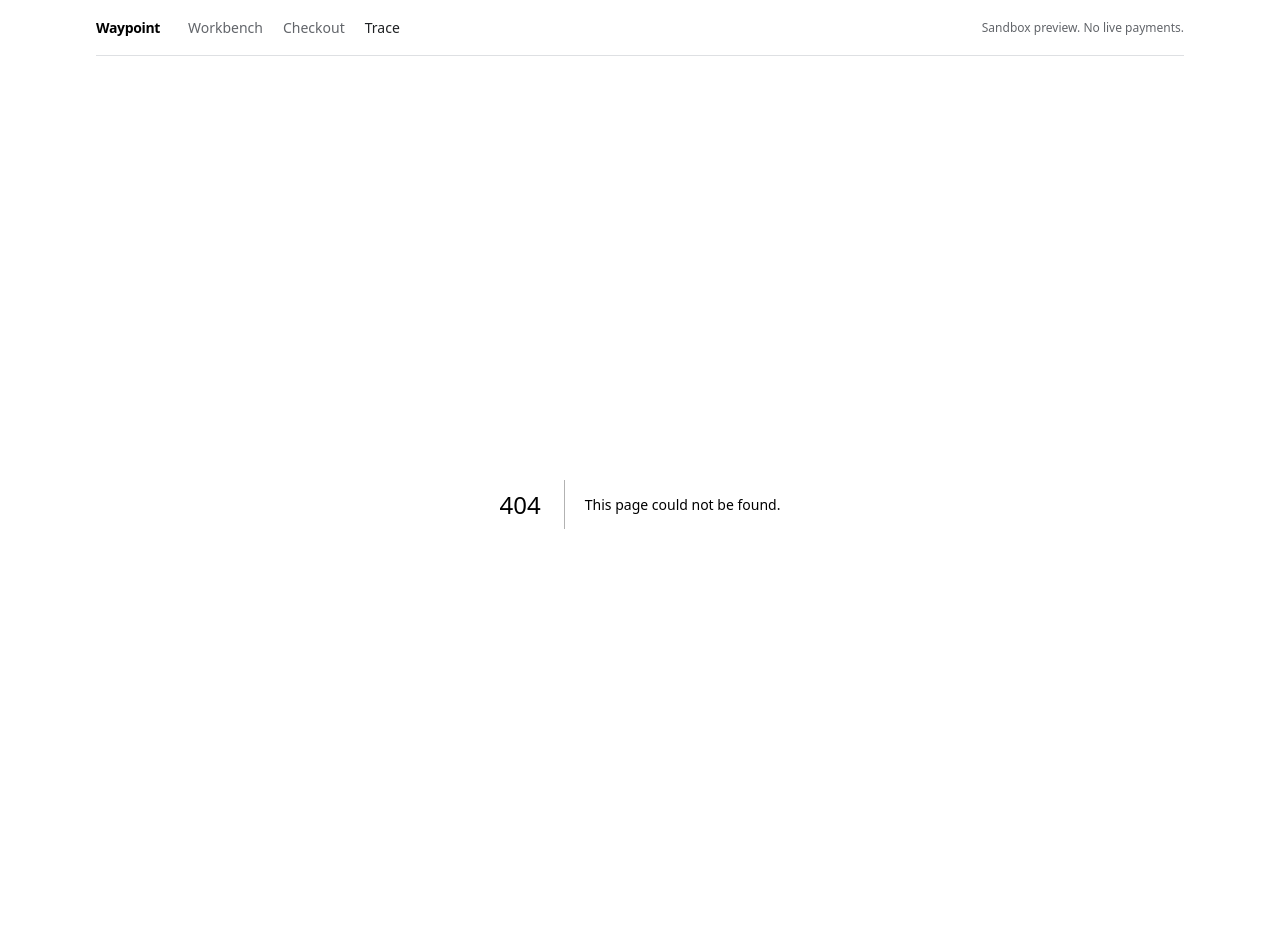
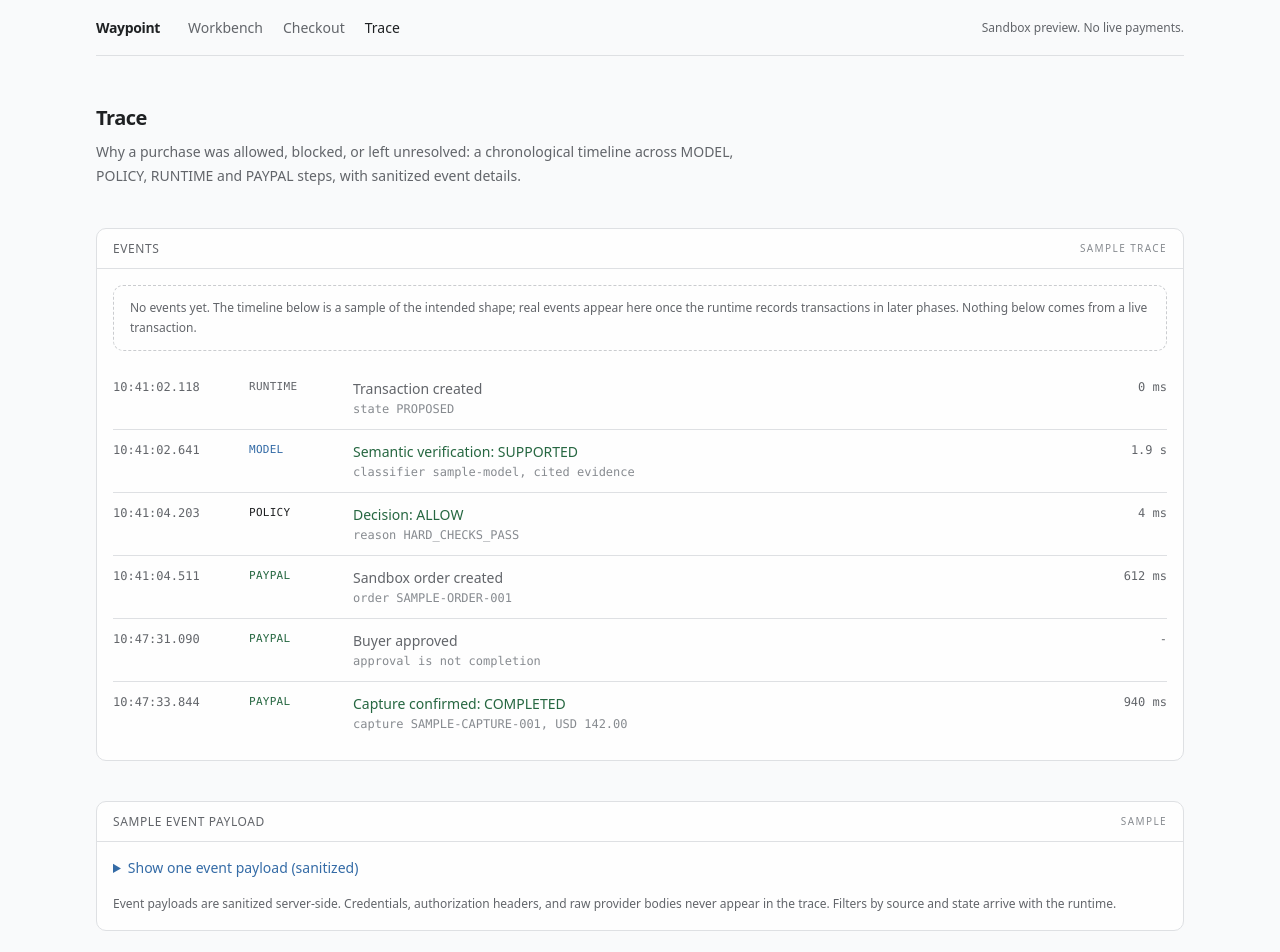
Before and after one commit to skcache/waypoint, a Next.js app in the folder apps/web/: page /trace in a window 1280 px wide. Before the commit this address had no page. Shown: the top 952 px of the page. Built offline with nearby package versions, Linux system fonts and the light colour scheme.

Commit message:
web: trace preview with sample timeline and honest empty state

```diff
--- /dev/null
+++ b/apps/web/src/app/trace/page.tsx
@@ -0,0 +1,160 @@
+import type { Metadata } from "next";
+import { Panel } from "@/components/panel";
+import { SampleLabel } from "@/components/sample-label";
+
+export const metadata: Metadata = {
+  title: "Trace",
+};
+
+const sourceTone: Record<string, string> = {
+  MODEL: "text-accent",
+  POLICY: "text-ink",
+  RUNTIME: "text-muted",
+  PAYPAL: "text-ok",
+};
+
+const events = [
+  {
+    time: "10:41:02.118",
+    source: "RUNTIME",
+    title: "Transaction created",
+    meta: "state PROPOSED",
+    duration: "0 ms",
+    tone: "text-muted",
+  },
+  {
+    time: "10:41:02.641",
+    source: "MODEL",
+    title: "Semantic verification: SUPPORTED",
+    meta: "classifier sample-model, cited evidence",
+    duration: "1.9 s",
+    tone: "text-ok",
+  },
+  {
+    time: "10:41:04.203",
+    source: "POLICY",
+    title: "Decision: ALLOW",
+    meta: "reason HARD_CHECKS_PASS",
+    duration: "4 ms",
+    tone: "text-ok",
+  },
+  {
+    time: "10:41:04.511",
+    source: "PAYPAL",
+    title: "Sandbox order created",
+    meta: "order SAMPLE-ORDER-001",
+    duration: "612 ms",
+    tone: "text-muted",
+  },
+  {
+    time: "10:47:31.090",
+    source: "PAYPAL",
+    title: "Buyer approved",
+    meta: "approval is not completion",
+    duration: "-",
+    tone: "text-muted",
+  },
+  {
+    time: "10:47:33.844",
+    source: "PAYPAL",
+    title: "Capture confirmed: COMPLETED",
+    meta: "capture SAMPLE-CAPTURE-001, USD 142.00",
+    duration: "940 ms",
+    tone: "text-ok",
+  },
+];
+
+const samplePayload = `{
+  "seq": 6,
+  "event_type": "PROVIDER_CAPTURE_CONFIRMED",
+  "source": "PAYPAL",
+  "details": {
+    "order_id": "SAMPLE-ORDER-001",
+    "capture_id": "SAMPLE-CAPTURE-001",
+    "status": "COMPLETED",
+    "amount": { "currency": "USD", "value": "142.00" },
+    "payload_fingerprint": "sha256:2f6c...sample"
+  }
+}`;
+
+export default function TracePage() {
+  return (
+    <div className="space-y-10">
+      <header>
+        <h1 className="text-xl font-semibold tracking-tight">Trace</h1>
+        <p className="mt-2 max-w-2xl text-sm leading-6 text-muted">
+          Why a purchase was allowed, blocked, or left unresolved: a
+          chronological timeline across MODEL, POLICY, RUNTIME and PAYPAL
+          steps, with sanitized event details.
+        </p>
+      </header>
+
+      <Panel title="Events" label={<SampleLabel>Sample trace</SampleLabel>}>
+        <p className="mb-4 rounded-panel border border-dashed border-line-strong px-4 py-3 text-xs leading-5 text-muted">
+          No events yet. The timeline below is a sample of the intended shape;
+          real events appear here once the runtime records transactions in
+          later phases. Nothing below comes from a live transaction.
+        </p>
+        <ol className="divide-y divide-line">
+          {events.map((event) => (
+            <li
+              key={`${event.time}-${event.title}`}
+              className="grid gap-x-6 gap-y-1 py-3 sm:grid-cols-[minmax(0,7rem)_minmax(0,5rem)_minmax(0,1fr)_minmax(0,4rem)]"
+            >
+              <p className="font-mono text-xs text-muted">{event.time}</p>
+              <p
+                className={`font-mono text-[11px] tracking-wide ${sourceTone[event.source]}`}
+              >
+                {event.source}
+              </p>
+              <div>
+                <p className={`text-sm ${event.tone}`}>{event.title}</p>
+                <p className="mt-0.5 font-mono text-xs text-faint">
+                  {event.meta}
+                </p>
+              </div>
+              <p className="font-mono text-xs text-muted sm:text-right">
+                {event.duration}
+              </p>
+            </li>
+          ))}
+        </ol>
+      </Panel>
+
+      <Panel title="Sample event payload" label={<SampleLabel />}>
+        <details>
+          <summary className="text-sm text-accent">
+            Show one event payload (sanitized)
+          </summary>
+          <pre className="mt-3 overflow-x-auto rounded-panel border border-line bg-background p-4 font-mono text-xs leading-5">
+            {samplePayload}
+          </pre>
+        </details>
+        <p className="mt-4 text-xs leading-5 text-muted">
+          Event payloads are sanitized server-side. Credentials, authorization
+          headers, and raw provider bodies never appear in the trace. Filters
+          by source and state arrive with the runtime.
+        </p>
+      </Panel>
+
+      <Panel title="Failure states" label={<SampleLabel>Illustrative</SampleLabel>}>
+        <ul className="divide-y divide-line">
+          <li className="grid gap-1 py-3 first:pt-0 sm:grid-cols-[minmax(0,12rem)_minmax(0,1fr)] sm:gap-6">
+            <p className="text-sm font-medium text-warn">Reconciliation required</p>
+            <p className="text-sm leading-6 text-muted">
+              The provider outcome is unclear. The timeline shows the recorded
+              request ID and the follow-up checks instead of a guessed result.
+            </p>
+          </li>
+          <li className="grid gap-1 py-3 last:pb-0 sm:grid-cols-[minmax(0,12rem)_minmax(0,1fr)] sm:gap-6">
+            <p className="text-sm font-medium text-bad">Denied</p>
+            <p className="text-sm leading-6 text-muted">
+              A policy or verifier denial, with the reason code and the cited
+              evidence. No provider call appears because none was made.
+            </p>
+          </li>
+        </ul>
+      </Panel>
+    </div>
+  );
+}
```
